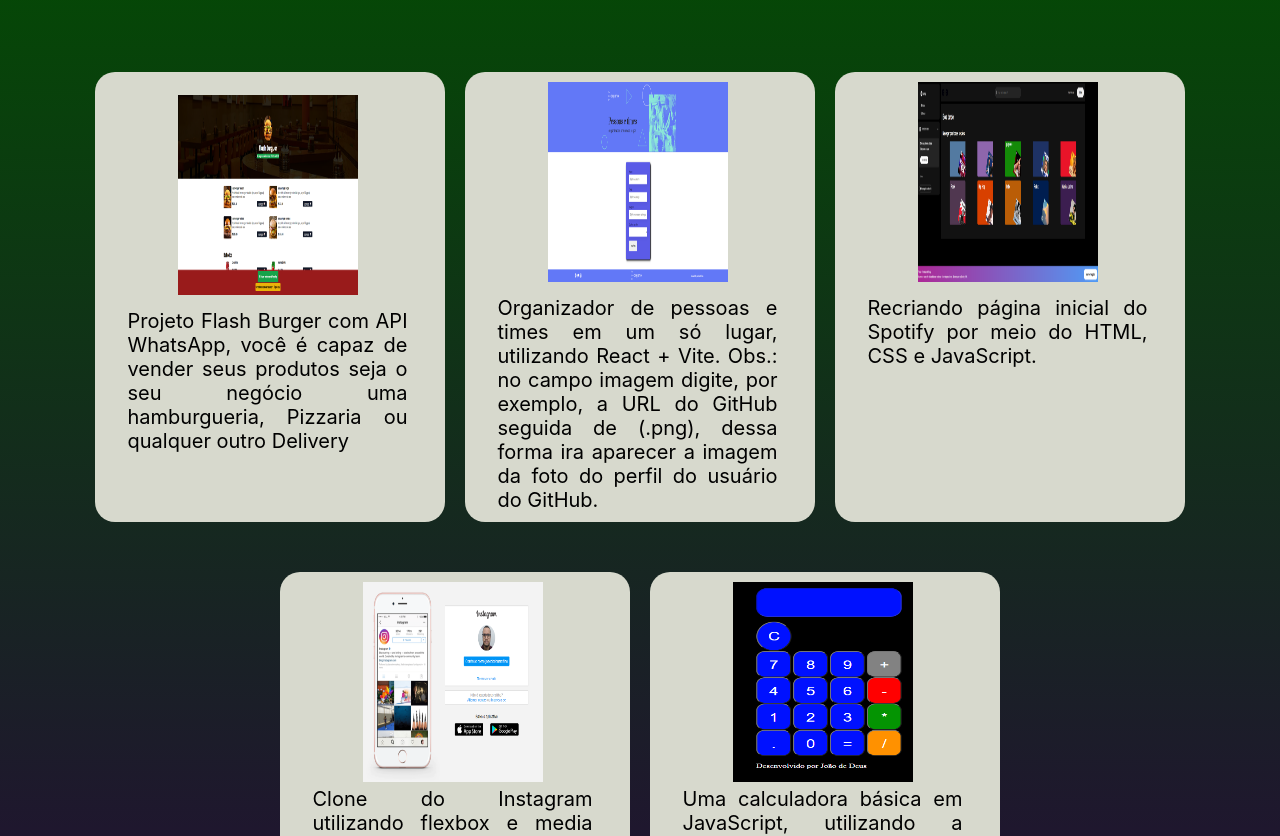
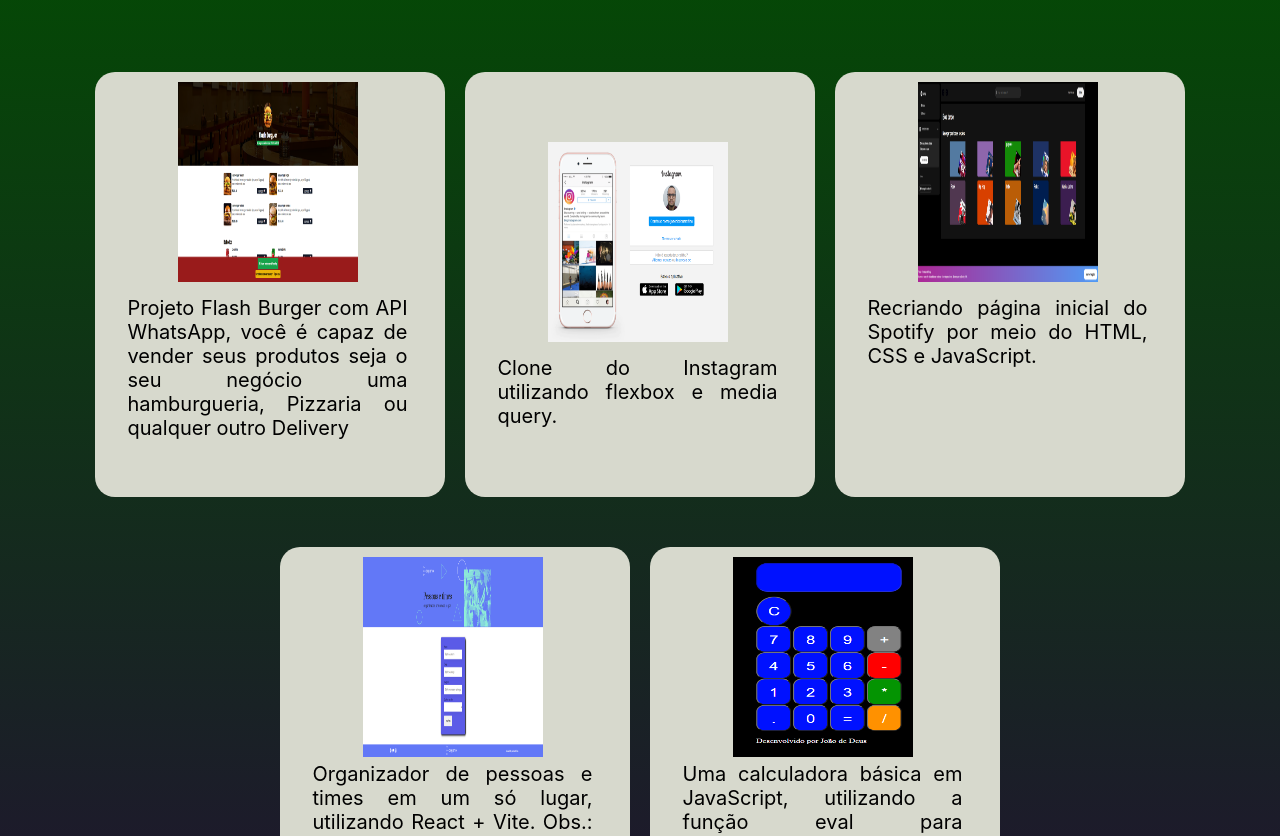
Before and after one commit to joaodedeusrsfilho/meu-portfolio, a React (Vite) app: page / in a window 1280 px wide. Shown: the part 2940-3776 px from the top of the page. Built offline with nearby package versions, Linux system fonts and the light colour scheme.

Commit message:
add file

```diff
--- a/src/Componentes/Projetos/index.jsx
+++ b/src/Componentes/Projetos/index.jsx
@@ -14,21 +14,22 @@
                     <div className="primeiraDiv1_0">
                         <a href="https://hamburgueria-sable-nu.vercel.app/" target='_blank'>
 
-                            <img src="./imagens/projetos/hamburgueria.png" alt="projetoSpotify"/>
+                            <img src="./imagens/projetos/hamburgueria.png" alt="projetoSpotify" />
                         </a>
                         <p>
-                        Projeto Flash Burger com API WhatsApp, você é capaz de vender seus produtos seja o seu negócio uma hamburgueria, Pizzaria ou qualquer outro Delivery
+                            Projeto Flash Burger com API WhatsApp, você é capaz de vender seus produtos seja o seu negócio uma hamburgueria, Pizzaria ou qualquer outro Delivery
                         </p>
                     </div>
                     <div className="primeiraDiv1_1">
-                        <a href="https://github.com/joaodedeusrsfilho/projetoorgano" target='_blank'>
-
-                            <img src="./imagens/projetos/organo.png" alt="projetoSpotify" />
+                        <a href="https://instagram-clone-brown-eight.vercel.app/" target='_blank'>
+                            <img src="./imagens/projetos/cloneInstagram.png" alt="projetoSpotify" />
                         </a>
                         <p>
-                            Organizador de pessoas e times em um só lugar, utilizando React + Vite.
-                            Obs.: no campo imagem digite, por exemplo, a URL do GitHub seguida de (.png), dessa forma ira aparecer a imagem da foto do perfil do usuário do GitHub.
+                            Clone do Instagram utilizando flexbox e media query.
                         </p>
+
+
+
                     </div>
 
                     <div className="primeiraDiv1_2">
@@ -42,11 +43,13 @@
                 </div>
                 <div className="segundaDiv">
                     <div className="segundaDiv1_1">
-                        <a href="https://github.com/joaodedeusrsfilho/instagram-clone" target='_blank'>
-                            <img src="./imagens/projetos/cloneInstagram.png" alt="projetoSpotify" />
+                        <a href="https://github.com/joaodedeusrsfilho/projetoorgano" target='_blank'>
+
+                            <img src="./imagens/projetos/organo.png" alt="projetoSpotify" />
                         </a>
                         <p>
-                            Clone do Instagram utilizando flexbox e media query.
+                            Organizador de pessoas e times em um só lugar, utilizando React + Vite.
+                            Obs.: no campo imagem digite, por exemplo, a URL do GitHub seguida de (.png), dessa forma ira aparecer a imagem da foto do perfil do usuário do GitHub.
                         </p>
                     </div>
                     <div className="segundaDiv1_2">
```
